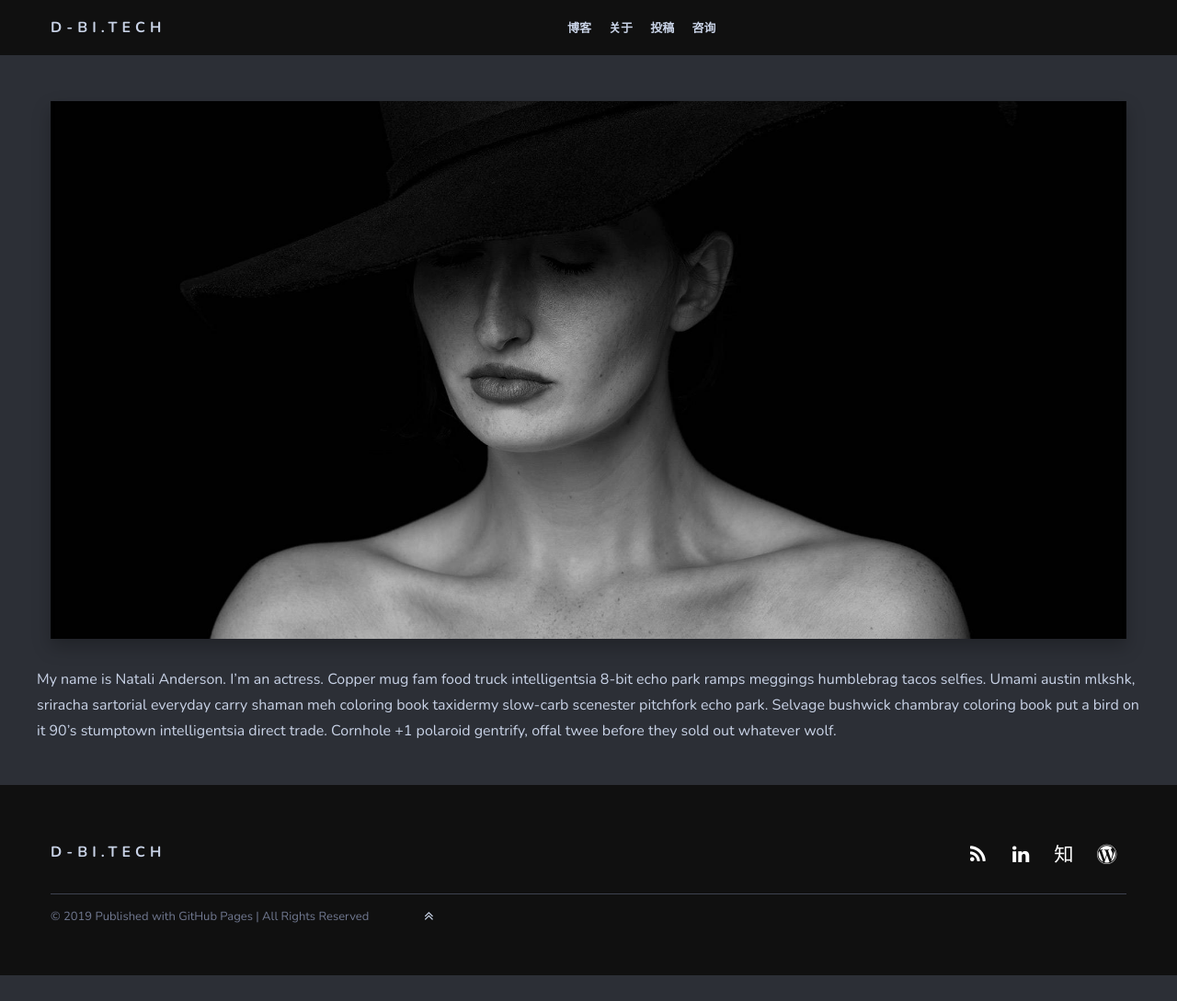
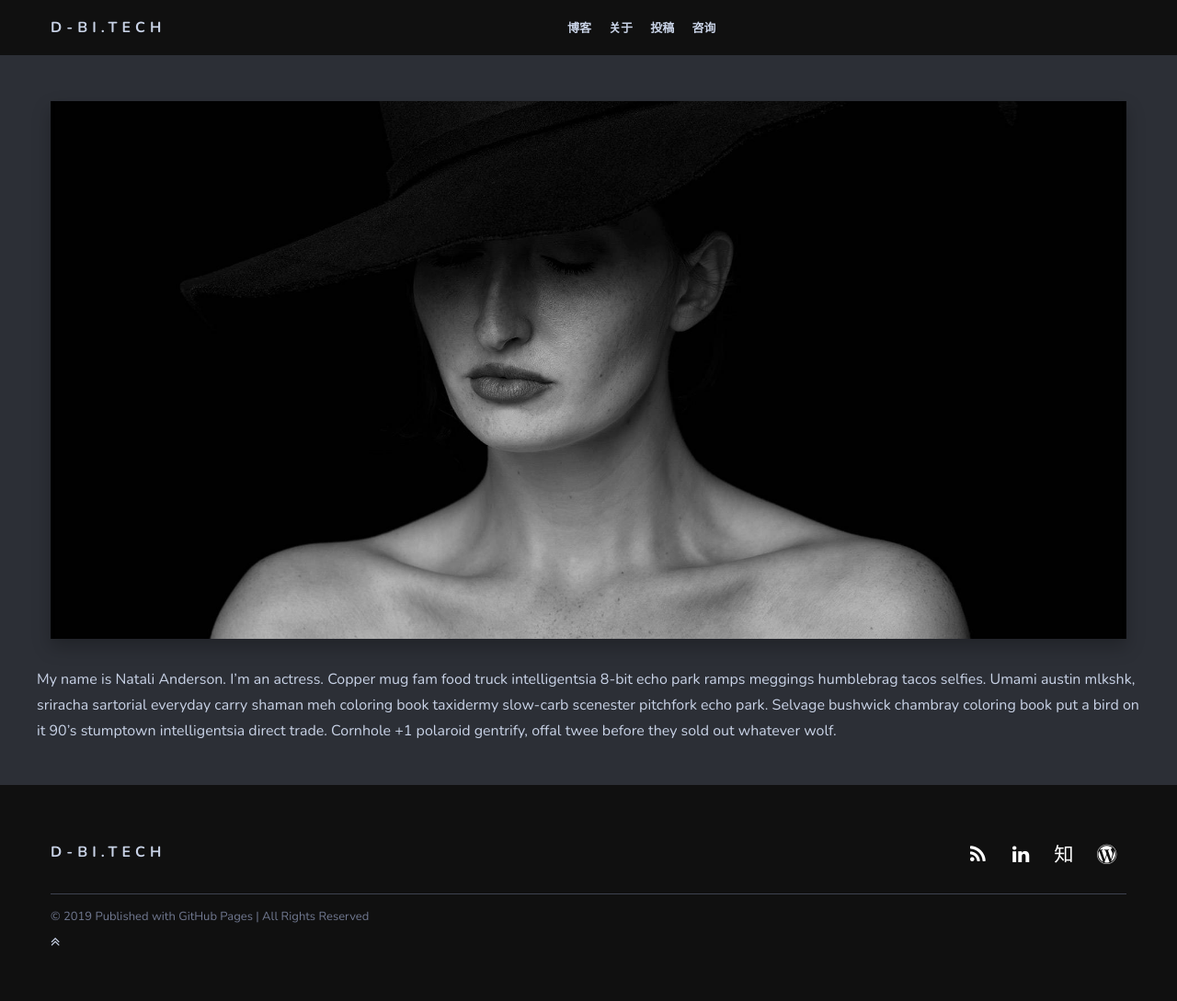
Before and after one commit to D-BI-TECH/D-BI-TECH.github.io, a Jekyll site: the page built from _pages/contribute.md, in a window 1280 px wide. Shown: the whole page at 92% size. Built offline with Jekyll 4.4.1, drawn with Linux system fonts in a browser that asks for light colours; nearby versions of some CDN libraries; before the commit the page ends 1061 px from its top, so only the background shows below that.

Commit message:
Update footer.html

```diff
--- a/_includes/footer.html
+++ b/_includes/footer.html
@@ -49,8 +49,8 @@
             <div class="copyright">
               <p>&copy; {{site.time | date: '%Y'}} Published with<a href="https://pages.github.com/"> GitHub Pages </a>
 			| All Rights Reserved </p>
+		<div class="top"><i class="fa fa-angle-double-up"></i></div>
             </div>
-	  <div class="top"><i class="fa fa-angle-double-up"></i></div>
         </div>
       </div>
     </div>
```
